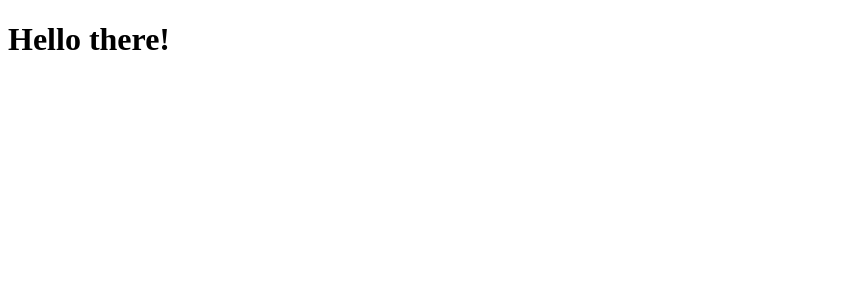
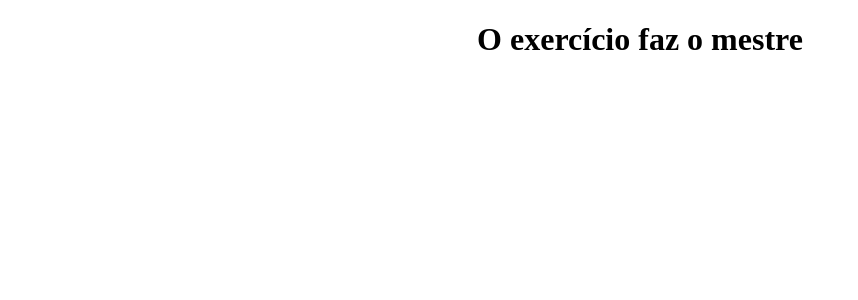
Before and after one commit to diego-said/curso.dev, a Next.js app: page / in a window 1280 px wide. Shown: the top 300 px of the page, without its empty margins (0-858 px from the left). Built offline with nearby package versions, Linux system fonts and the light colour scheme.

Commit message:
Adds message for the first challenge

```diff
--- a/pages/index.js
+++ b/pages/index.js
@@ -1,5 +1,5 @@
 function Home() {
-    return <h1>Hello there!</h1>
+    return <h1><center>O exercício faz o mestre</center></h1>
 }
 
 export default Home;
```
